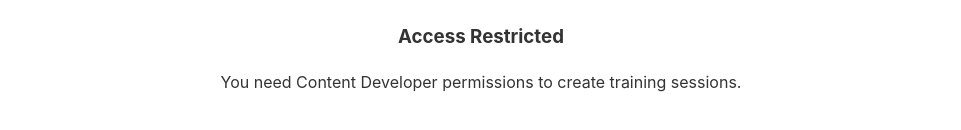
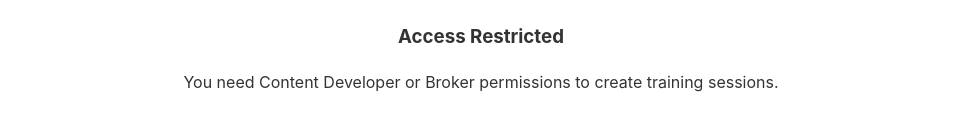
Before and after one commit to advisorpages/trainingBuilder, a React (Vite) app in the folder packages/frontend/: page /sessions/worksheet in a window 1280 px wide. Shown: the part 1234-1364 px from the top of the page, without its empty margins (159-1120 px from the left). Built offline with nearby package versions, Linux system fonts and the light colour scheme; no server answers; sample sign-in values are in the browser's storage.

Commit message:
fix session link on dashboard

```diff
--- a/packages/frontend/src/pages/DashboardPage.tsx
+++ b/packages/frontend/src/pages/DashboardPage.tsx
@@ -147,6 +147,11 @@ const DashboardPage = () => {
             <h3>Broker Access</h3>
             <ul style={{ textAlign: 'left', maxWidth: '400px', margin: '0 auto' }}>
               <li>
+                <Link to="/sessions/worksheet" style={{ color: '#007bff', textDecoration: 'none' }}>
+                  📝 Session Worksheet
+                </Link>
+              </li>
+              <li>
                 <Link to="/broker/sessions" style={{ color: '#007bff', textDecoration: 'none' }}>
                   📚 View Published Sessions
                 </Link>
--- a/packages/frontend/src/pages/SessionWorksheetPage.tsx
+++ b/packages/frontend/src/pages/SessionWorksheetPage.tsx
@@ -22,8 +22,8 @@ export const SessionWorksheetPage: React.FC = () => {
     message: string;
   } | null>(null);
 
-  // Check if user is Content Developer
-  const canCreateSessions = user?.role?.name === 'Content Developer';
+  // Check if user is Content Developer or Broker
+  const canCreateSessions = user?.role?.name === 'Content Developer' || user?.role?.name === 'Broker';
 
   const showNotification = (type: 'success' | 'error', message: string) => {
     setNotification({ type, message });
@@ -147,7 +147,7 @@ export const SessionWorksheetPage: React.FC = () => {
               <div className="ml-3">
                 <h3 className="text-sm font-medium text-yellow-800">Access Restricted</h3>
                 <p className="mt-1 text-sm text-yellow-700">
-                  You need Content Developer permissions to create training sessions.
+                  You need Content Developer or Broker permissions to create training sessions.
                 </p>
               </div>
             </div>
```
